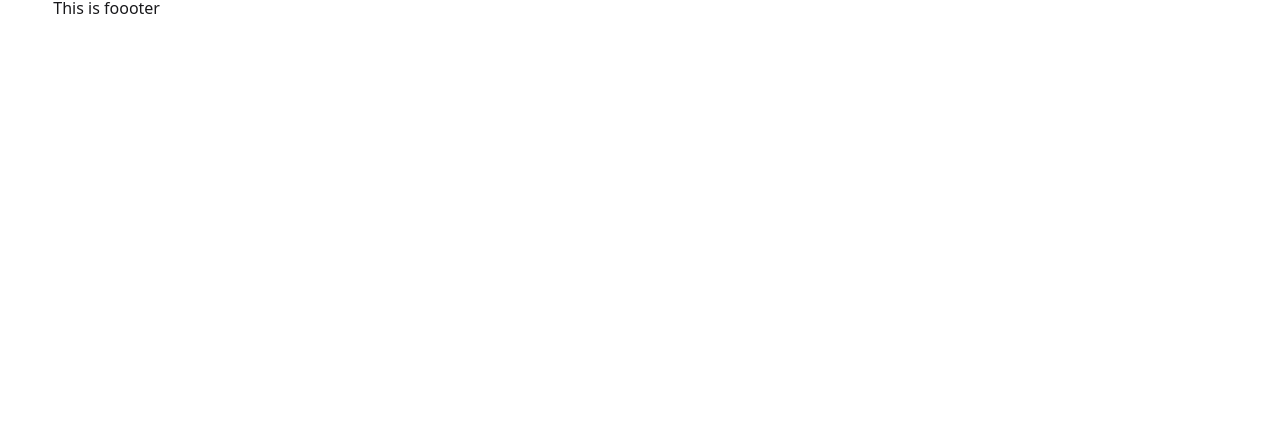
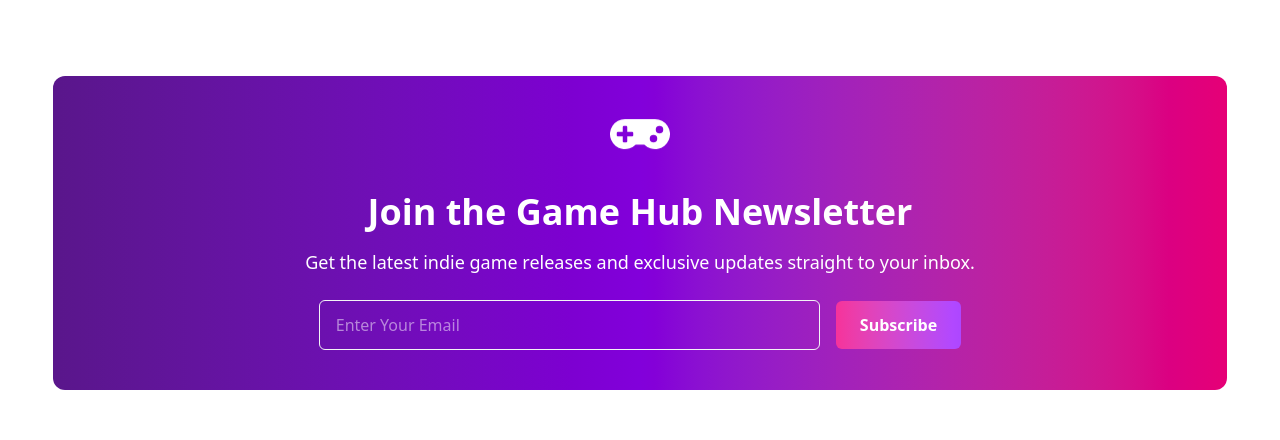
Before and after one commit to Abdul-Kader-Rimon/gamehub, a React (Vite) app: page / in a window 1280 px wide. Shown: the part 1105-1545 px from the top of the page. Before the commit the page ends 1125 px from the top, so only its background shows below. Built offline with nearby package versions, Linux system fonts and the light colour scheme; no server answers.

Commit message:
Newsletter section

```diff
--- a/src/pages/Homepage.jsx
+++ b/src/pages/Homepage.jsx
@@ -3,6 +3,7 @@ import { useLoaderData } from 'react-router';
 import PopularGames from './PopularGames';
 import MyContainer from '../components/MyContainer';
 import Banner from './Banner';
+import Newsletter from './Newsletter';
 
 const Homepage = () => {
     const games = useLoaderData();
@@ -14,6 +15,7 @@ const Homepage = () => {
           <Banner games={games} />
 
           <PopularGames games={games} />
+          <Newsletter/>
         </MyContainer>
       </div>
     );
--- /dev/null
+++ b/src/pages/Newsletter.jsx
@@ -0,0 +1,56 @@
+import React, { useState } from 'react';
+import { toast } from 'react-toastify';
+import MyContainer from '../components/MyContainer';
+import { FaGamepad } from 'react-icons/fa';
+
+const Newsletter = () => {
+    const [email, setEmail] = useState("");
+
+    const handleSubscribe = (e) => {
+        e.preventDefault();
+        if (!email)
+            return toast.error("Enter Your Email");
+        toast.success(`Subscribed With ${email}`);
+        setEmail("");
+
+    }
+    return (
+      <div>
+        <section className="p-10 bg-gradient-to-r text-white from-purple-900 via-purple-700 to-pink-600 rounded-xl my-20  relative overflow-hidden">
+          <MyContainer>
+            <div className="text-center  space-y-4 relative z-10">
+              <FaGamepad className="mx-auto text-6xl mb-4 animate-bounce" />
+              <h2 className="text-4xl font-bold">
+                Join the Game Hub Newsletter
+              </h2>
+              <p className="text-lg">
+                Get the latest indie game releases and exclusive updates
+                straight to your inbox.
+              </p>
+              <form
+                onSubmit={handleSubscribe}
+                className="mt-6 flex flex-col md:flex-row justify-center items-center gap-4"
+              >
+                <input
+                  type="email"
+                  value={email}
+                  onChange={(e) => setEmail(e.target.value)}
+                  placeholder="Enter Your Email "
+                  className=" px-4 py-3 rounded-md text-white w-full border border-gray-100 md:w-1/2 focus:outline-none focus:ring-2 focus:ring-pink-300"
+                  required
+                />
+                <button
+                  type="submit"
+                  className="text-white bg-gradient-to-r from-pink-500 to-purple-500 px-6 py-3 rounded-md font-semibold hover:scale-105 transition-transform"
+                >
+                  Subscribe
+                </button>
+              </form>
+            </div>
+          </MyContainer>
+        </section>
+      </div>
+    );
+};
+
+export default Newsletter;
```
